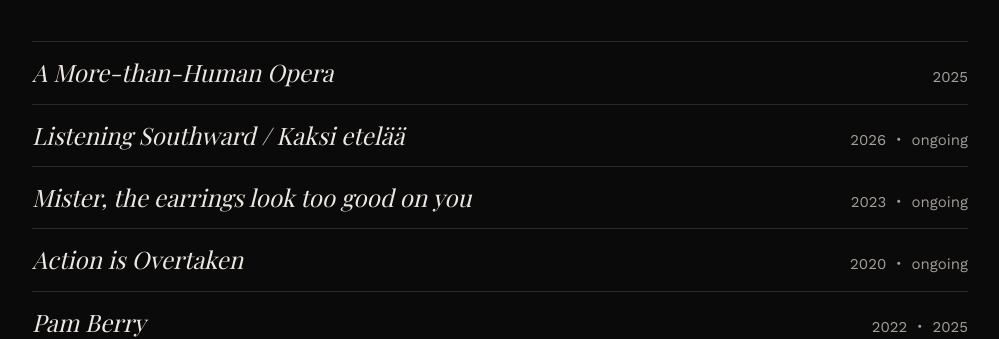
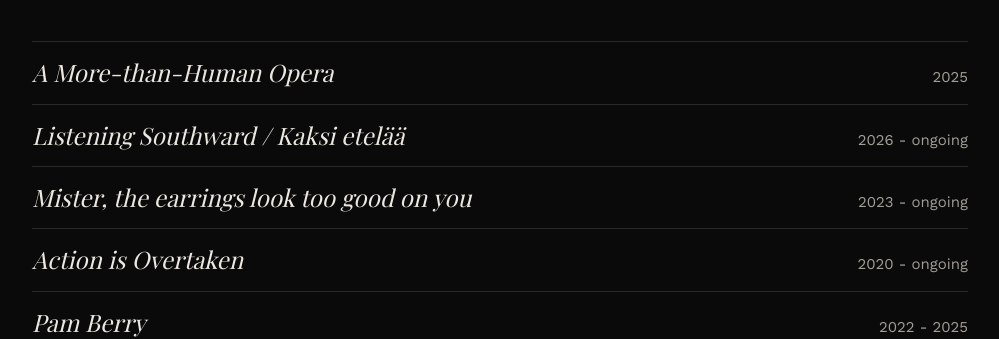
Before and after one commit to gab-hono/nicola-vilander-portfolio, a Next.js app: page / in a window 1280 px wide. Shown: the part 3406-3745 px from the top of the page, without its empty margins (248-1247 px from the left). Built offline with nearby package versions, Linux system fonts and the light colour scheme; a web font is replaced by a local one.

Commit message:
style: year spearation dash with spaces in between

```diff
--- a/content/projects.ts
+++ b/content/projects.ts
@@ -18,7 +18,7 @@ export const projects: Project[] = [
   {
     slug: "listening-southward",
     title: "Listening Southward / Kaksi etelää",
-    years: "2026 ・ ongoing",
+    years: "2026 - ongoing",
     role: null,
     description:
       "Listening Southward / Kaksi etelää opens a line of enquiry grounded in more-than-human thinking and biosociocultural justice: opera as a sensory method for listening to human–microbial relations between Patagonia and Finland. Its first paper, co-authored with Claudia Matus, was presented at the CSSM 2026 Conference (University of Helsinki).",
@@ -30,7 +30,7 @@ export const projects: Project[] = [
   {
     slug: "mister-the-earrings",
     title: "Mister, the earrings look too good on you",
-    years: "2023 ・ ongoing",
+    years: "2023 - ongoing",
     role: null,
     // TODO: Nícola to send 2–3 more sentences.
     description:
@@ -43,7 +43,7 @@ export const projects: Project[] = [
   {
     slug: "action-is-overtaken",
     title: "Action is Overtaken",
-    years: "2020 ・ ongoing",
+    years: "2020 - ongoing",
     role: "Director & Playwright",
     description:
       "A performative film and site-specific project set in the director’s homeland in southern Chile, a territory marked by the entangled histories of the Mapuche people, German colonisation, and ecological collapse. After a devastating fire engulfs the hills of Santiago, a group of artists seeks refuge in an ancestral wooden house built in 1917. The architecture begins to act: objects, wind, and rain take over the dramaturgy, leading the ensemble into the surrounding forests where new, more-than-human bodies emerge.",
@@ -56,7 +56,7 @@ export const projects: Project[] = [
   {
     slug: "pam-berry",
     title: "Pam Berry",
-    years: "2022 ・ 2025",
+    years: "2022 - 2025",
     role: "Performer",
     description:
       "A musical-theatrical piece written by Rae del Cerro on lesbian love and solitude in Chile. Directed by Ana Luz Ormazábal, the work fuses opera, metal, and reggaeton in a soundscape of passion, liberation, and rage. Nícola performs a lesbian nun trapped in a convent and a wounded circus lion, embodying queer persistence through song and complex vocal constructions. Winner of the XXth Chilean National Playwright Award.",
@@ -68,7 +68,7 @@ export const projects: Project[] = [
   {
     slug: "pedagogy-of-the-affect",
     title: "Pedagogy of the Affect",
-    years: "2021 ・ 2025",
+    years: "2021 - 2025",
     role: "Theatre Education and Creativity",
     description:
       "As Senior School Drama Teacher at The Grange School Chile (Cambridge IGCSE & A-Level Drama), Nícola led bilingual performance education grounded in embodiment and affect theory. Her Pedagogy of the Affect reconsiders more-than-human encounters within the classroom: how atmosphere, emotion, and voice co-shape collective learning. She has directed and mentored numerous student productions: Tragic (2023), Angels in America, The Just Assassins, The Bald Soprano (2024), and A Midsummer Night’s Dream (2025).",
@@ -80,7 +80,7 @@ export const projects: Project[] = [
   {
     slug: "divas",
     title: "Divas",
-    years: "2018 ・ 2019",
+    years: "2018 - 2019",
     role: "Director, Performer, Playwright",
     description:
       "Divas was a 50-minute, 360° immersive, experimental theatre work critically examining representations of women and gender within the operatic canon. Structured as a fictional television interview with three retired opera divas from the 1980s, the piece generated Dead Divas, a speculative “new opera” that dismantled and recomposed La Traviata, Carmen, and Madama Butterfly. Vocal excess, instability, repetition, and breakdown were treated as material forces rather than expressive effects.",
```
